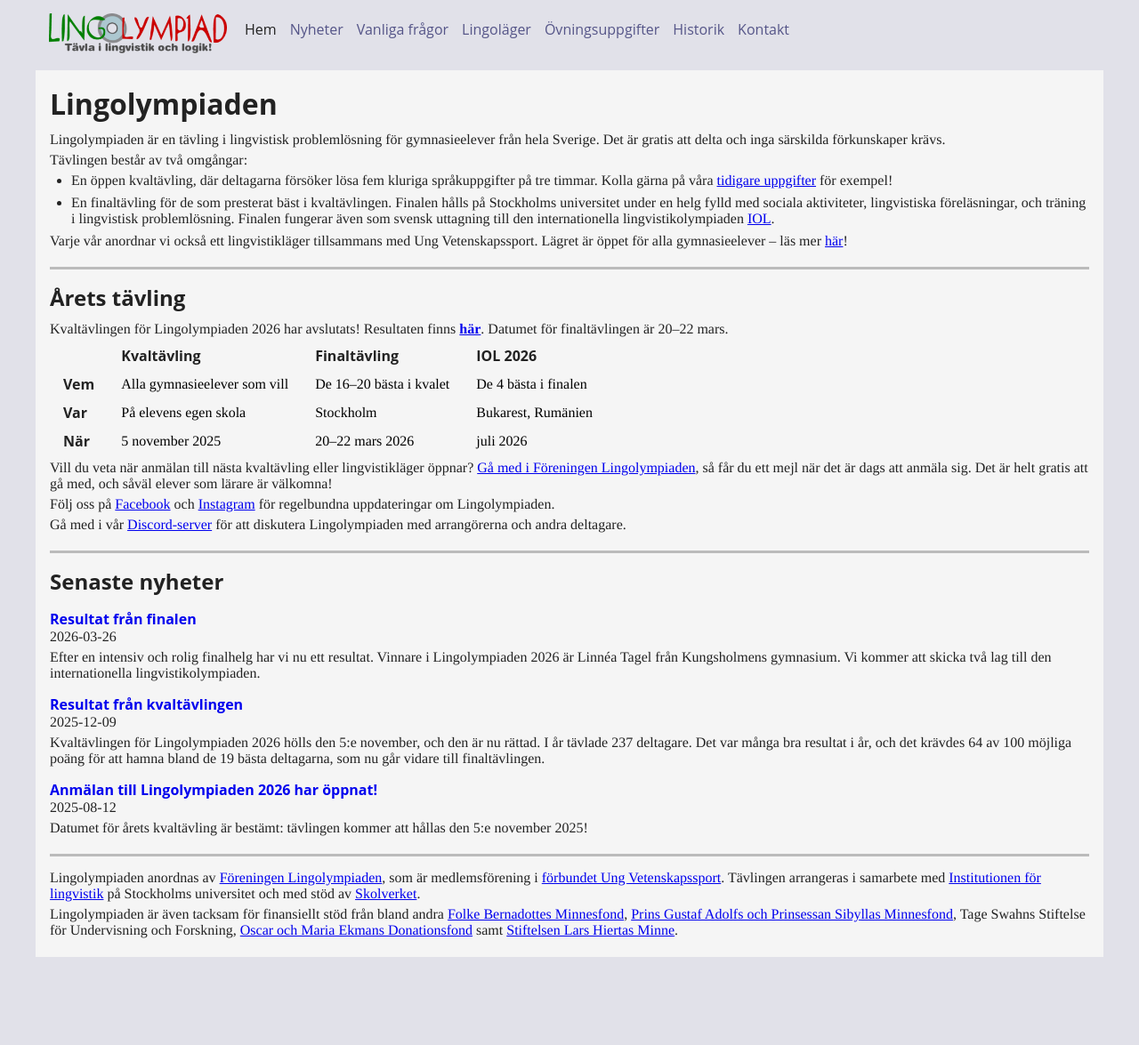
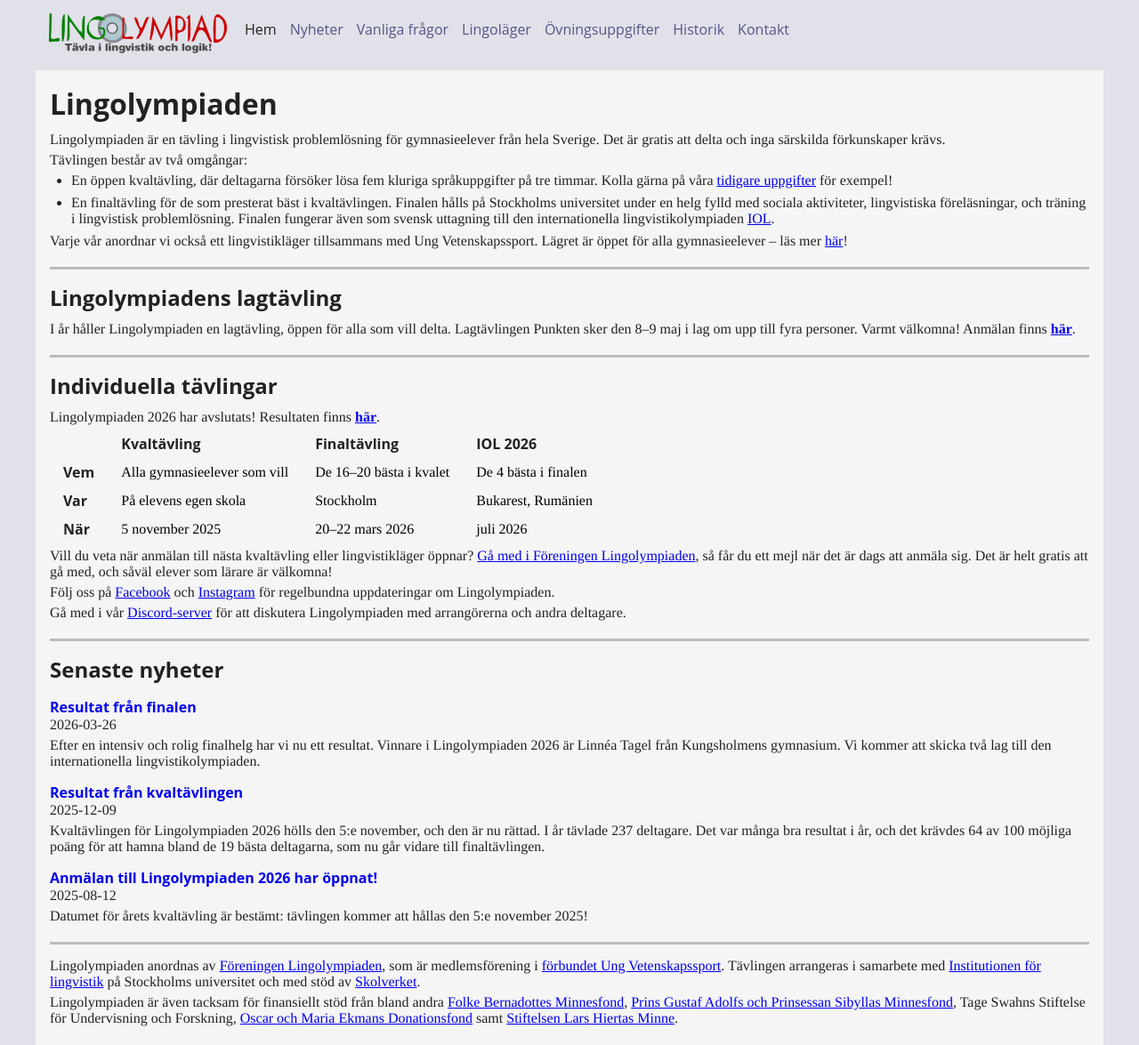
Before and after one commit to lingolympiad/lingolympiad.github.io, a Jekyll site: the page built from index.md, in a window 1280 px wide. Shown: the whole page at 89% size. Built offline with Jekyll 4.4.1, drawn with Linux system fonts in a browser that asks for light colours; before the commit the page ends 1076 px from its top, so only the background shows below that.

Commit message:
Lagtävling!

```diff
--- a/index.md
+++ b/index.md
@@ -13,9 +13,15 @@ Varje vår anordnar vi också ett lingvistikläger tillsammans med Ung Vetenskap
 
 <div class="divider"></div>
 
-## Årets tävling
+## Lingolympiadens lagtävling
 
-Kvaltävlingen för Lingolympiaden 2026 har avslutats! Resultaten finns [**här**](2025/12/09/kval-resultat.html). Datumet för finaltävlingen är 20–22 mars.
+I år håller Lingolympiaden en lagtävling, öppen för alla som vill delta. Lagtävlingen Punkten sker den 8–9 maj i lag om upp till fyra personer. Varmt välkomna! Anmälan finns [**här**](https://forms.gle/FNMcX5WTA1tHQStg7).
+
+<div class="divider"></div>
+
+## Individuella tävlingar
+
+Lingolympiaden 2026 har avslutats! Resultaten finns [**här**](2026/03/26/final-resultat.html).
 
 <div class="hscroll">
 
```
